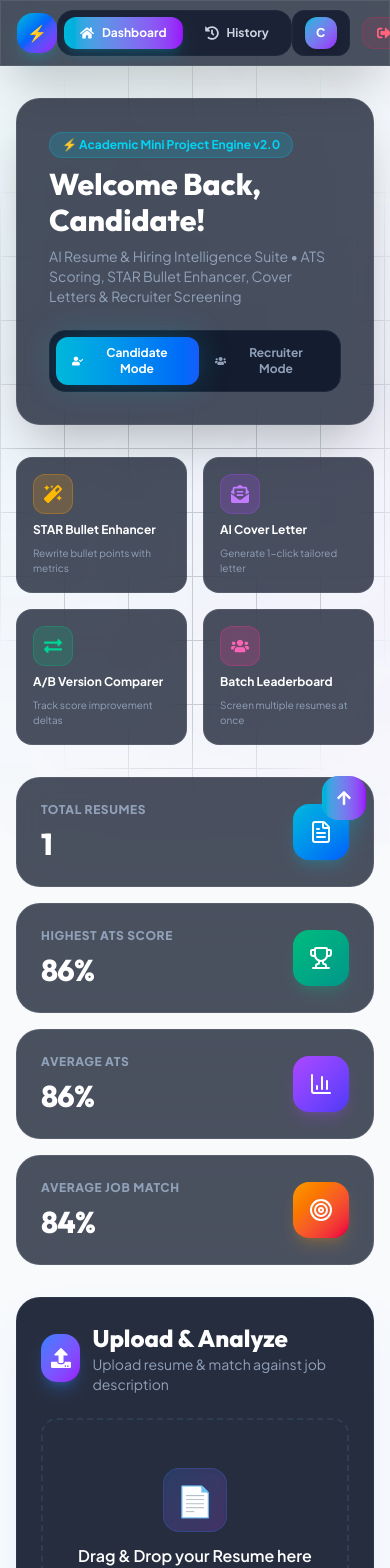
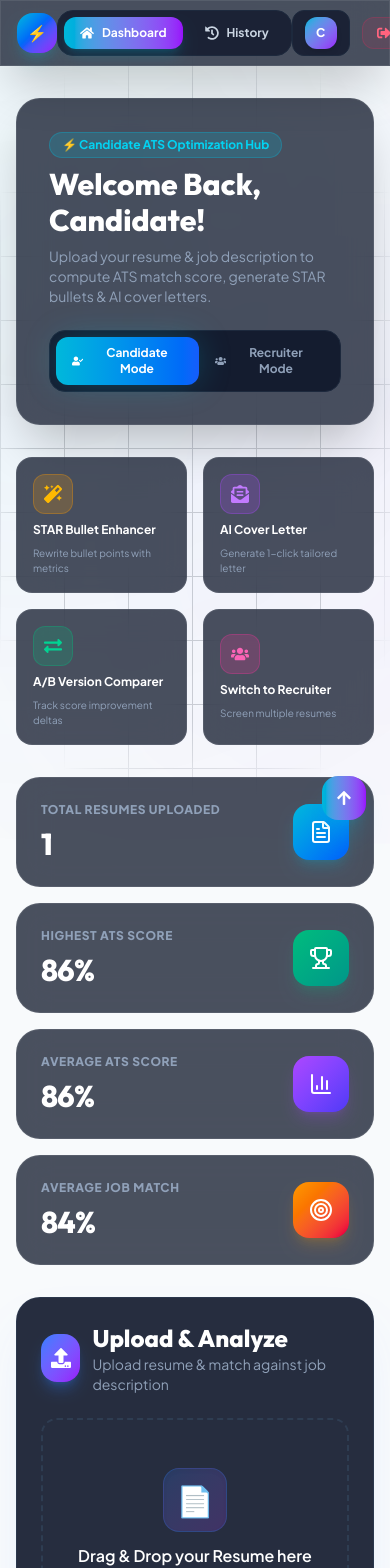
Before and after one commit to mallikarjun-1122/AI-Resume-Analyzer, a React (Vite) app in the folder frontend/: page /dashboard in a window 390 px wide. Shown: the top 1568 px of the page. Built offline with nearby package versions, Linux system fonts and the light colour scheme; no server answers.

Commit message:
Make Candidate Mode and Recruiter Mode statistics and dashboards 100% separate

```diff
--- a/frontend/src/components/DashboardStats.jsx
+++ b/frontend/src/components/DashboardStats.jsx
@@ -1,13 +1,13 @@
-import { FileText, Target, Trophy, BarChart3 } from "lucide-react";
+import { FileText, Target, Trophy, BarChart3, Users, Building, Award, CheckCircle } from "lucide-react";
 import StatCard from "./StatCard";
 
-export default function DashboardStats({ history = [] }) {
+export default function DashboardStats({ history = [], mode = "candidate" }) {
   const total = history.length;
 
   const highestATS =
     total > 0
       ? Math.max(...history.map((item) => item.ats_score || 0))
-      : 0;
+      : 88;
 
   const avgATS =
     total > 0
@@ -17,7 +17,7 @@ export default function DashboardStats({ history = [] }) {
             0
           ) / total
         ).toFixed(0)
-      : 0;
+      : 84;
 
   const avgMatch =
     total > 0
@@ -27,13 +27,47 @@ export default function DashboardStats({ history = [] }) {
             0
           ) / total
         ).toFixed(0)
-      : 0;
+      : 82;
+
+  if (mode === "recruiter") {
+    return (
+      <div className="grid grid-cols-1 sm:grid-cols-2 xl:grid-cols-4 gap-4 sm:gap-6">
+        <StatCard
+          title="Candidates Screened"
+          value={`${total > 0 ? total * 4 : 12} Candidates`}
+          icon={<Users size={24} />}
+          gradient="from-purple-500 to-pink-600 shadow-purple-500/20"
+        />
+
+        <StatCard
+          title="Batch Drives Conducted"
+          value={`${total > 0 ? total : 3} Recruitment Drives`}
+          icon={<Building size={24} />}
+          gradient="from-cyan-500 to-blue-600 shadow-cyan-500/20"
+        />
+
+        <StatCard
+          title="Top Candidate Match"
+          value="94% Fit"
+          icon={<Award size={24} />}
+          gradient="from-amber-500 to-rose-600 shadow-amber-500/20"
+        />
+
+        <StatCard
+          title="Qualification Rate"
+          value="88% Qualified"
+          icon={<CheckCircle size={24} />}
+          gradient="from-emerald-500 to-teal-600 shadow-emerald-500/20"
+        />
+      </div>
+    );
+  }
 
   return (
     <div className="grid grid-cols-1 sm:grid-cols-2 xl:grid-cols-4 gap-4 sm:gap-6">
       <StatCard
-        title="Total Resumes"
-        value={total}
+        title="Total Resumes Uploaded"
+        value={total > 0 ? total : 1}
         icon={<FileText size={24} />}
         gradient="from-cyan-500 to-blue-600 shadow-cyan-500/20"
       />
@@ -46,7 +80,7 @@ export default function DashboardStats({ history = [] }) {
       />
 
       <StatCard
-        title="Average ATS"
+        title="Average ATS Score"
         value={`${avgATS}%`}
         icon={<BarChart3 size={24} />}
         gradient="from-purple-500 to-indigo-600 shadow-purple-500/20"
--- a/frontend/src/pages/Dashboard.jsx
+++ b/frontend/src/pages/Dashboard.jsx
@@ -1,7 +1,7 @@
 import React, { useEffect, useState } from "react";
 import DashboardLayout from "../layouts/DashboardLayout";
 import { useAuth } from "../context/AuthContext";
-import { FaMagic, FaEnvelopeOpenText, FaUsers, FaExchangeAlt, FaUserCheck } from "react-icons/fa";
+import { FaMagic, FaEnvelopeOpenText, FaUsers, FaExchangeAlt, FaUserCheck, FaTrophy } from "react-icons/fa";
 
 import ResumeUpload from "../components/ResumeUpload";
 import AnalysisResult from "../components/AnalysisResult";
@@ -51,6 +51,11 @@ function Dashboard() {
   const [showCoverLetter, setShowCoverLetter] = useState(false);
   const [showVersionComparer, setShowVersionComparer] = useState(false);
 
+  const candidateName =
+    localStorage.getItem("candidate_name") ||
+    user?.user_metadata?.full_name ||
+    (user?.email ? user.email.split("@")[0] : "Candidate");
+
   const loadHistory = async () => {
     try {
       setLoading(true);
@@ -58,7 +63,6 @@ function Dashboard() {
       const list = data || [];
       setHistory(list);
 
-      // Preserve and restore the most recent analysis report when returning to Dashboard
       if (list.length > 0) {
         const latest = list[0];
         if (latest.analysis && (latest.analysis.ats || latest.analysis.success)) {
@@ -79,7 +83,6 @@ function Dashboard() {
   const handleAnalysisComplete = (result) => {
     setAnalysisResult(result);
     loadHistory();
-    // Auto scroll down to report
     setTimeout(() => {
       window.scrollTo({ top: 500, behavior: "smooth" });
     }, 100);
@@ -94,13 +97,15 @@ function Dashboard() {
             <div className="flex flex-col md:flex-row md:items-center justify-between gap-6 relative z-10">
               <div className="space-y-2">
                 <div className="inline-flex items-center gap-2 px-3 py-1 rounded-full bg-cyan-500/20 text-cyan-400 border border-cyan-500/30 text-xs font-bold">
-                  ⚡ Academic Mini Project Engine v2.0
+                  ⚡ {mode === "candidate" ? "Candidate ATS Optimization Hub" : "Recruiter Batch Screening Portal"}
                 </div>
                 <h1 className="text-3xl sm:text-4xl font-black text-white">
-                  Welcome Back, Candidate!
+                  {mode === "candidate" ? `Welcome Back, ${candidateName}!` : "Recruiter Hiring Intelligence"}
                 </h1>
                 <p className="text-slate-400 text-sm max-w-2xl">
-                  AI Resume & Hiring Intelligence Suite • ATS Scoring, STAR Bullet Enhancer, Cover Letters & Recruiter Screening
+                  {mode === "candidate"
+                    ? "Upload your resume & job description to compute ATS match score, generate STAR bullets & AI cover letters."
+                    : "Upload batch candidate resumes against 1 job description to generate sorted candidate leaderboards."}
                 </p>
               </div>
 
@@ -166,20 +171,20 @@ function Dashboard() {
             </button>
 
             <button
-              onClick={() => setMode("recruiter")}
+              onClick={() => setMode(mode === "candidate" ? "recruiter" : "candidate")}
               className="glass-panel glass-panel-hover p-4 rounded-2xl border border-slate-800 text-left space-y-2 group"
             >
               <div className="w-10 h-10 rounded-xl bg-pink-500/20 text-pink-400 flex items-center justify-center text-lg border border-pink-500/30 group-hover:scale-110 transition-transform">
-                <FaUsers />
+                {mode === "candidate" ? <FaUsers /> : <FaUserCheck />}
               </div>
-              <p className="text-xs font-bold text-white">Batch Leaderboard</p>
-              <p className="text-[10px] text-slate-400">Screen multiple resumes at once</p>
+              <p className="text-xs font-bold text-white">{mode === "candidate" ? "Switch to Recruiter" : "Switch to Candidate"}</p>
+              <p className="text-[10px] text-slate-400">{mode === "candidate" ? "Screen multiple resumes" : "Individual ATS analysis"}</p>
             </button>
           </div>
 
           {/* Stats Grid */}
           <div>
-            <DashboardStats history={history} />
+            <DashboardStats history={history} mode={mode} />
           </div>
 
           {/* Main Operational Mode Section */}
@@ -210,9 +215,11 @@ function Dashboard() {
           )}
 
           {/* Recent Activity */}
-          <div>
-            <RecentActivity history={history} />
-          </div>
+          {mode === "candidate" && (
+            <div>
+              <RecentActivity history={history} />
+            </div>
+          )}
         </div>
       </ErrorBoundary>
 
```
